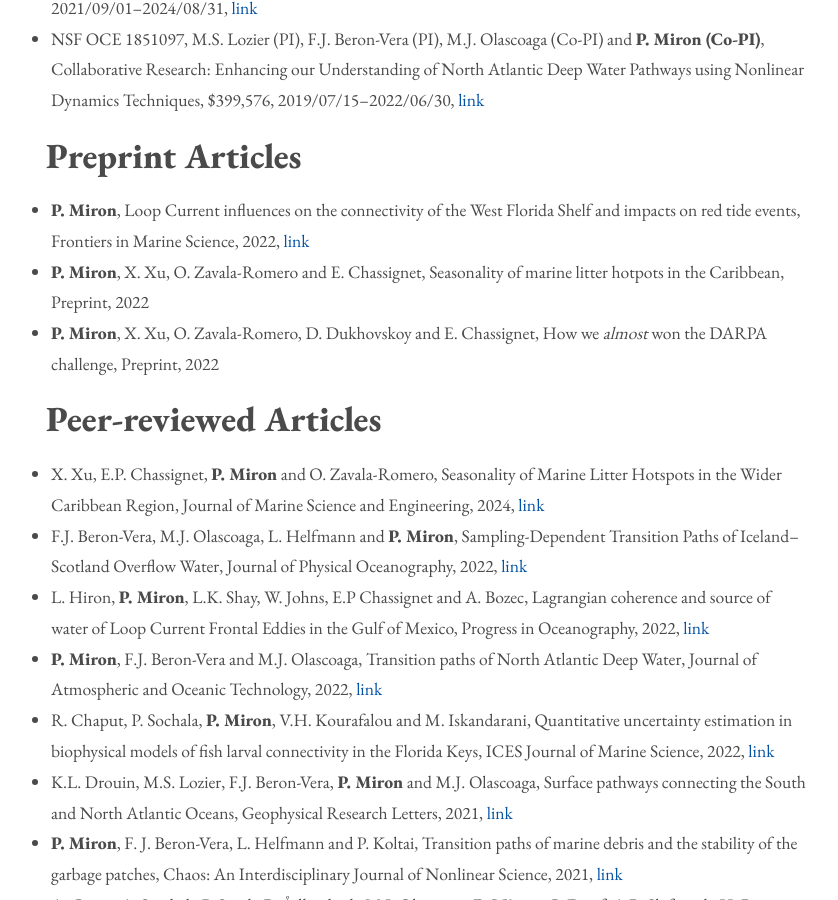
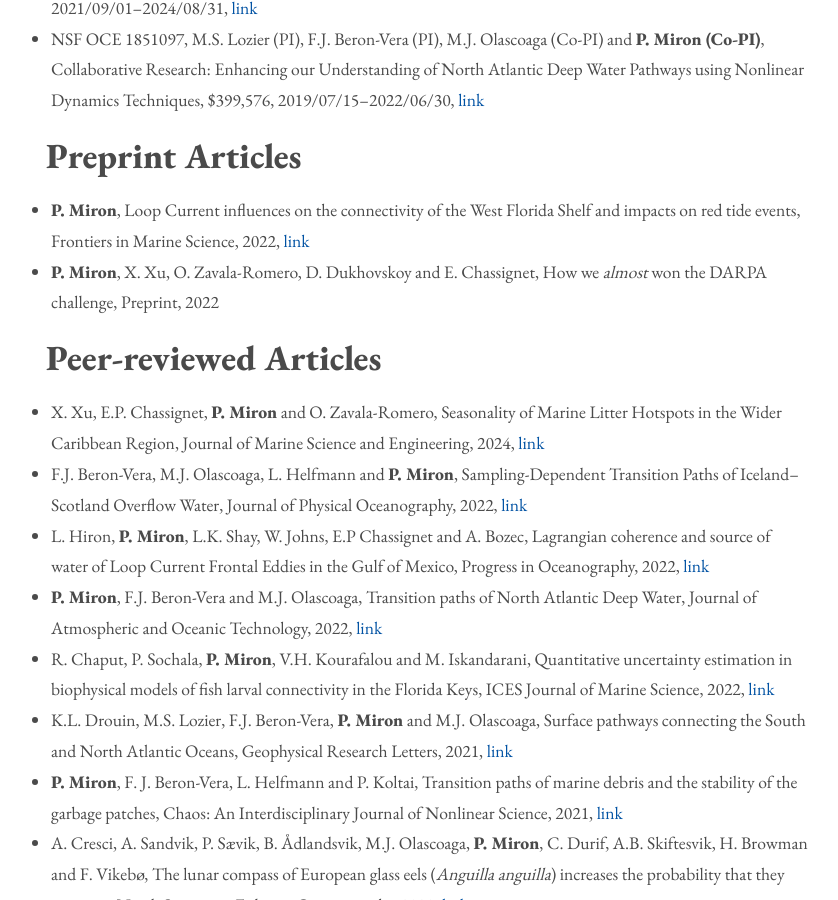
Before and after one commit to philippemiron/philippemiron.github.io, a Jekyll site: the page built from cv.md, in a window 1280 px wide and 900 px high, scrolled down 980 px. Shown: the whole window, without its empty margins (210-1048 px from the left). Built offline with Jekyll 4.4.1, drawn with Linux system fonts in a browser that asks for light colours.

Commit message:
remove paper from preprint

```diff
--- a/_data/preprint.yml
+++ b/_data/preprint.yml
@@ -4,11 +4,6 @@
   year: '2022'
   doi: https://doi.org/10.48550/arXiv.2211.08231
 
-- title: Seasonality of marine litter hotpots in the Caribbean
-  authors: '**P. Miron**, X. Xu, O. Zavala-Romero and E. Chassignet'
-  journal: Preprint
-  year: '2022'
-
 - title: How we *almost* won the DARPA challenge
   authors: '**P. Miron**, X. Xu, O. Zavala-Romero, D. Dukhovskoy and E. Chassignet'
   journal: Preprint
```
